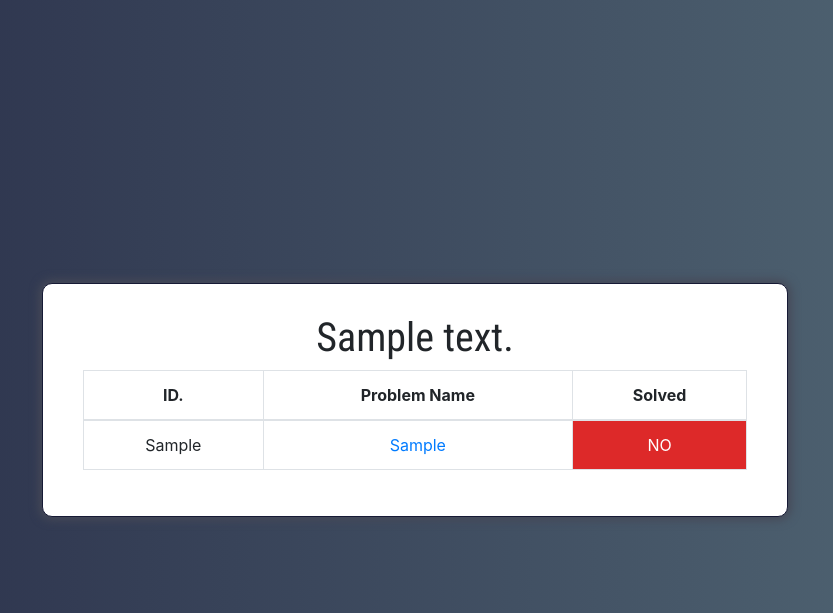
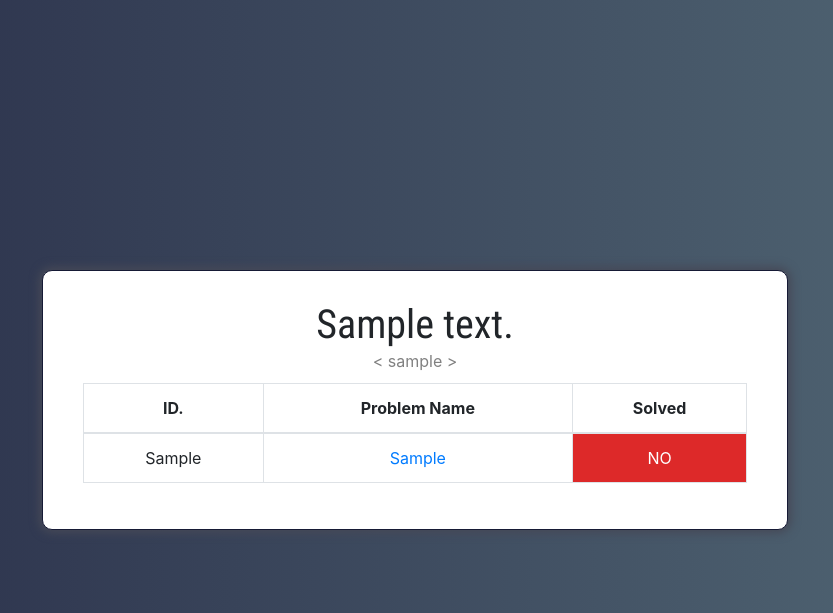
Before and after one commit to subodhk01/a2oj, a Django app: template templates/ladder.html in a window 1280 px wide. Shown: the top 613 px of the page, without its empty margins (225-1058 px from the left). Run offline with Django 3.2, Linux system fonts and the light colour scheme; the template is opened without the code that fills it: most values are stand-ins (such as "Sample title", 1, 10 or a date in 2020); some libraries are stand-ins or nearby versions.

Commit message:
added handle name below ladder heading

```diff
--- a/main/views.py
+++ b/main/views.py
@@ -54,4 +54,4 @@ def home(request):
         for x in step:
             print(x,)
         print("\n")
-    return render(request, 'ladder.html', {'ladder':ladder, 'division':div_head})
+    return render(request, 'ladder.html', {'ladder':ladder, 'division':div_head, 'handle': handle})
--- a/static/css/index.css
+++ b/static/css/index.css
@@ -49,6 +49,13 @@ h1 {
         padding: 30px 8px;
     }
 }
+.ladder-box h1 {
+    margin-bottom: 0;
+}
+.handle-name {
+    margin-bottom: 10px;
+    color: grey;
+}
 .danger {
     color: red;
 }
--- a/templates/ladder.html
+++ b/templates/ladder.html
@@ -15,6 +15,7 @@
         <div class="container">
             <div class="ladder-box col-md-8">
                 <h1>{{division}}</h1>
+                <div class="handle-name">&lt; {{handle}} &gt;</div>
                 <table class="table table-hover table-bordered">
                     <thead>
                         <tr>
```
